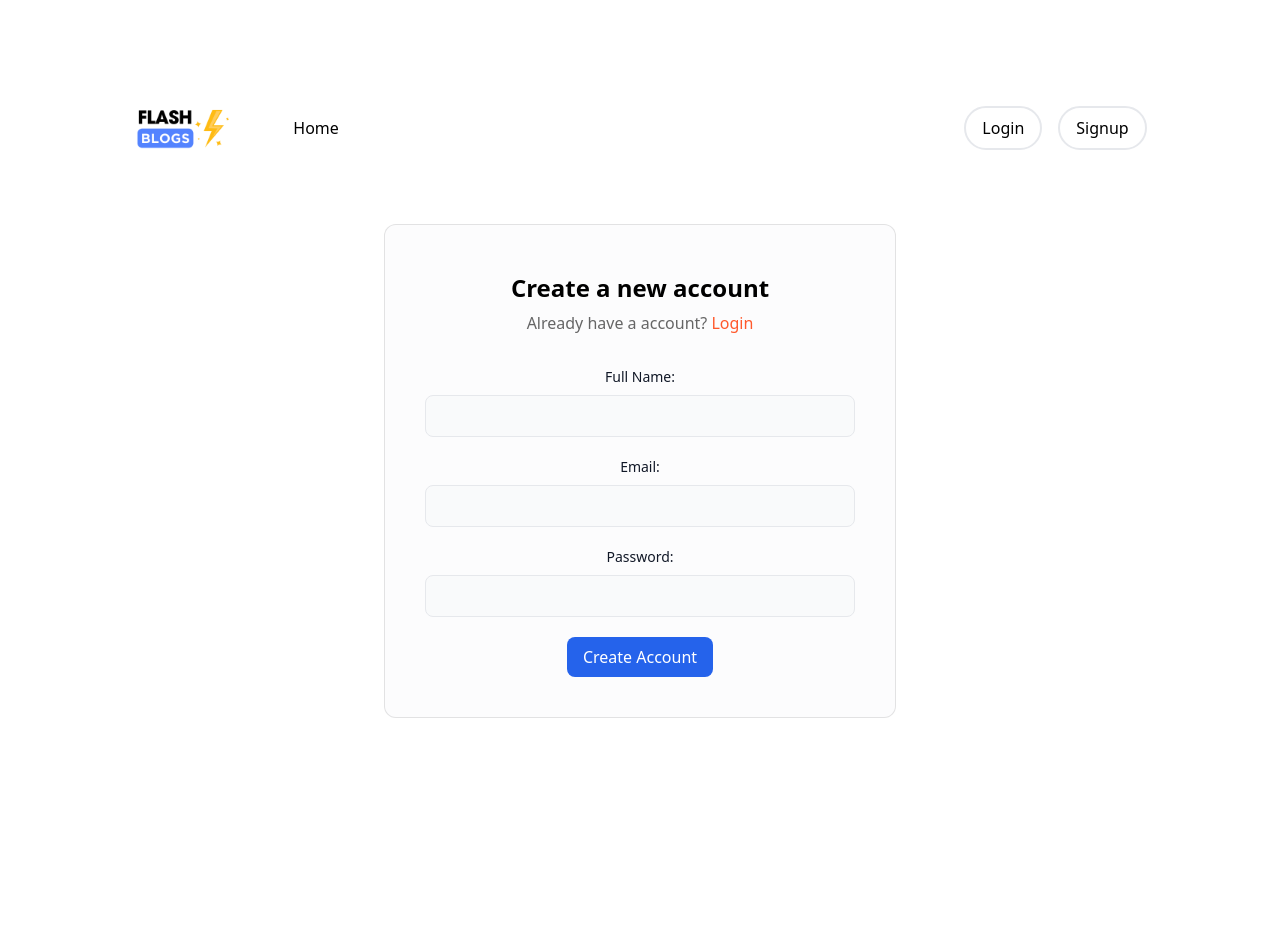
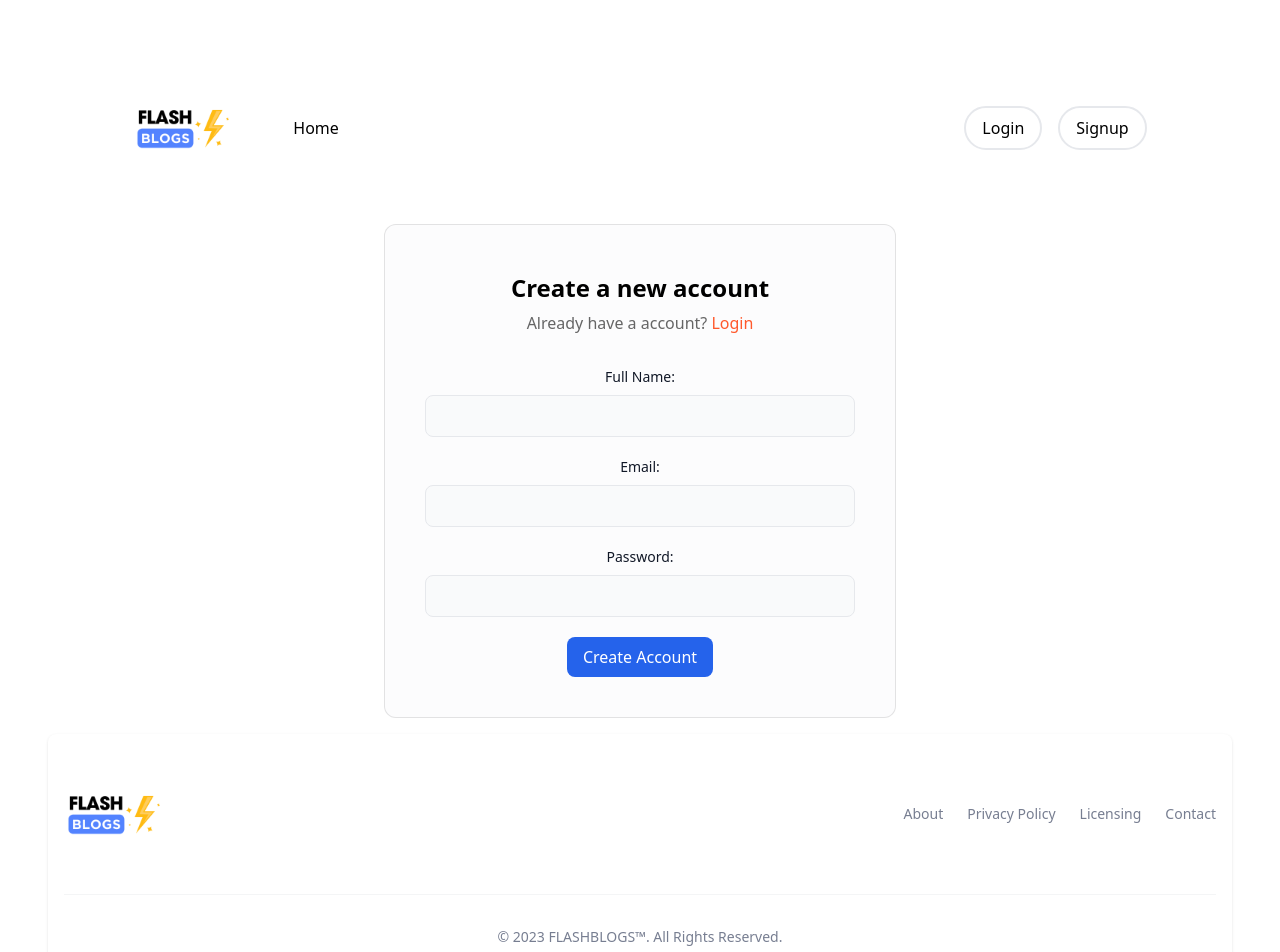
Before and after one commit to GauravFrontend/FlashBlogs, a React (Vite) app: page /signup in a window 1280 px wide. Shown: the top 952 px of the page. Before the commit the page ends 800 px from the top, so only its background shows below. Built offline with nearby package versions, Linux system fonts and the light colour scheme; no server answers.

Commit message:
fixed login refresh problem

```diff
--- a/index.html
+++ b/index.html
@@ -2,7 +2,7 @@
 <html lang="en">
   <head>
     <meta charset="UTF-8" />
-    <link rel="icon" type="image/svg+xml" href="/public/flashblogs.png" />
+    <link rel="icon" type="image/svg+xml" href="/flashblogs.png" />
     <meta name="viewport" content="width=device-width, initial-scale=1.0" />
     <title>FlashBlogs</title>
   </head>
--- a/src/App.jsx
+++ b/src/App.jsx
@@ -1,19 +1,38 @@
-import { useState } from 'react'
-import reactLogo from './assets/react.svg'
-import viteLogo from '/vite.svg'
+import { useEffect, useState } from 'react'
 import './App.css'
 import Header from './components/Header/Header'
 import { Outlet } from 'react-router-dom'
+import { useDispatch } from 'react-redux'
+import Footer from './components/Footer'
+import {login,logout} from "./store/authSlice"
+import authService from './appwrite/auth'
+
 
 function App() {
-  const [count, setCount] = useState(0)
+  const [loading, setLoading] = useState(true);
+  const dispatch = useDispatch()
 
-  return (
+  useEffect(() => {
+    authService.getCurrentUser()
+    .then((userData) => {
+      if (userData) {
+        dispatch(login({userData}))
+      } else {
+        console.log("chla to hai")
+        dispatch(logout())
+      }
+    })
+    .finally(() => setLoading(false))
+  }, [])
+
+
+  return !loading ? (
    <>
    <Header/>
    <Outlet/>
+   <Footer/>
    </>
-  )
+  ):null
 }
 
 export default App
--- /dev/null
+++ b/src/components/Footer.jsx
@@ -0,0 +1,39 @@
+import React from 'react'
+import { Link } from 'react-router-dom'
+
+
+const Footer = () => {
+  return (
+
+
+<footer className="bg-white rounded-lg shadow dark:bg-gray-900 m-4">
+    <div className="w-full max-w-screen-xl mx-auto p-4 md:py-8">
+        <div className="sm:flex sm:items-center sm:justify-between">
+            <Link to="https://flowbite.com/" className="flex items-center mb-4 sm:mb-0 space-x-3 rtl:space-x-reverse">
+                <img className=' w-24 ' src="../../flashblogs.png" alt="" />
+            </Link>
+            <ul className="flex flex-wrap items-center mb-6 text-sm font-medium text-gray-500 sm:mb-0 dark:text-gray-400">
+                <li>
+                    <Link to="#" className="hover:underline me-4 md:me-6">About</Link>
+                </li>
+                <li>
+                    <Link to="#" className="hover:underline me-4 md:me-6">Privacy Policy</Link>
+                </li>
+                <li>
+                    <Link to="#" className="hover:underline me-4 md:me-6">Licensing</Link>
+                </li>
+                <li>
+                    <Link to="#" className="hover:underline">Contact</Link>
+                </li>
+            </ul>
+        </div>
+        <hr className="my-6 border-gray-200 sm:mx-auto dark:border-gray-700 lg:my-8" />
+        <span className="block text-sm text-gray-500 sm:text-center dark:text-gray-400">© 2023 <Link to="/" className="hover:underline">FLASHBLOGS™</Link>. All Rights Reserved.</span>
+    </div>
+</footer>
+
+
+  )
+}
+
+export default Footer
--- a/src/pages/AllPosts.jsx
+++ b/src/pages/AllPosts.jsx
@@ -38,7 +38,9 @@ const AllPosts = () => {
 					})}
 				</div>
 			</div>
-    ) : null;
+    ) : (
+        <h1>YOU DONT HAVE ANY POSTS</h1>
+    );
 }
 
 export default AllPosts
```
